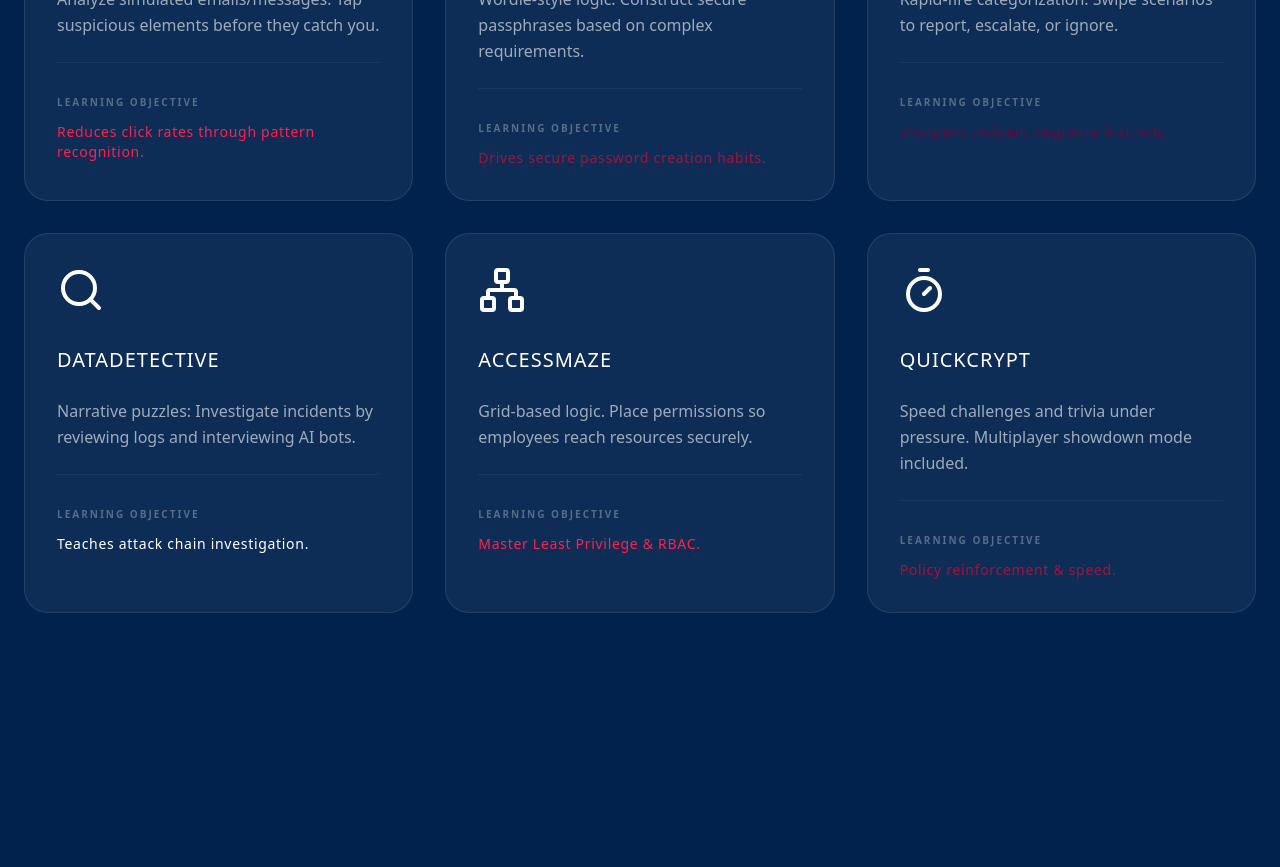
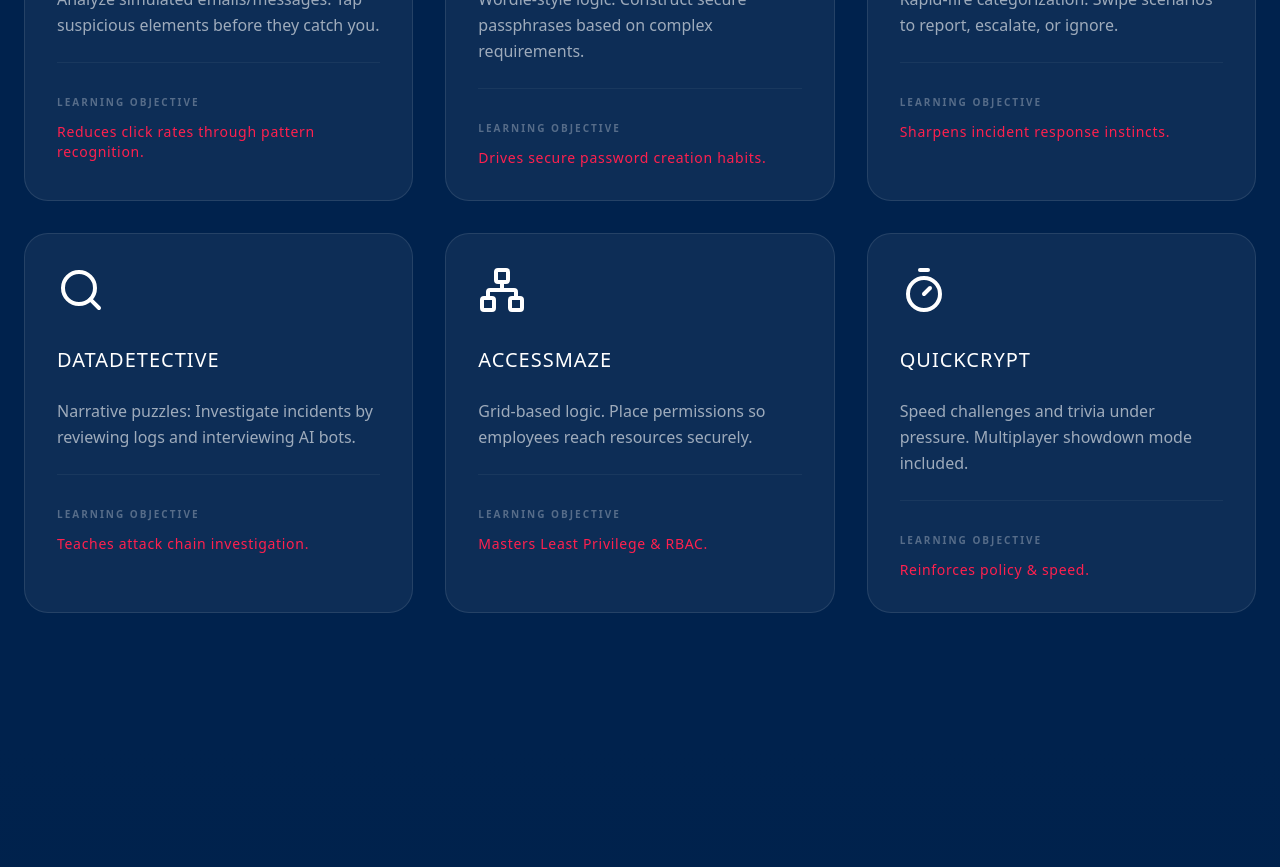
Before and after one commit to jrsherlock/cybercade-website-v2, a Next.js app: page / in a window 1280 px wide. Shown: the part 2640-3507 px from the top of the page. Built offline with nearby package versions, Linux system fonts and the light colour scheme.

Commit message:
fix: standardize learning objective formatting
- Use consistent primary color for all learning objectives
- Ensure all objectives end with periods
- Make label text consistent (Learning Objective)

```diff
--- a/src/components/GameShowcase.tsx
+++ b/src/components/GameShowcase.tsx
@@ -50,7 +50,7 @@ const games = [
     title: "AccessMaze",
     icon: <Network className="w-10 h-10 text-primary" />,
     description: "Grid-based logic. Place permissions so employees reach resources securely.",
-    objective: "Master Least Privilege & RBAC.",
+    objective: "Masters Least Privilege & RBAC.",
     color: "red"
   },
   {
@@ -58,7 +58,7 @@ const games = [
     title: "QuickCrypt",
     icon: <Timer className="w-10 h-10 text-secondary" />,
     description: "Speed challenges and trivia under pressure. Multiplayer showdown mode included.",
-    objective: "Policy reinforcement & speed.",
+    objective: "Reinforces policy & speed.",
     color: "maroon"
   }
 ];
@@ -116,12 +116,8 @@ export default function GameShowcase() {
               </p>
 
               <div className="mt-auto pt-8 border-t border-white/5">
-                <span className="text-[10px] uppercase tracking-[0.2em] text-white/30 font-bold block mb-3">LEARNING OBJECTIVE</span>
-                <p className={`text-sm font-display leading-relaxed
-                  ${game.color === 'red' ? 'text-primary' :
-                    game.color === 'maroon' ? 'text-secondary' :
-                    game.color === 'plum' ? 'text-accent' : 'text-white'}`}
-                >
+                <span className="text-[10px] uppercase tracking-[0.2em] text-white/30 font-bold block mb-3">Learning Objective</span>
+                <p className="text-sm font-display leading-relaxed text-primary">
                   {game.objective}
                 </p>
               </div>
```
